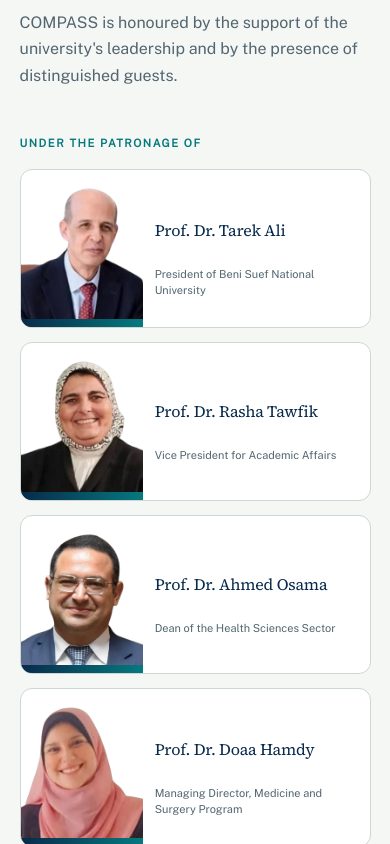
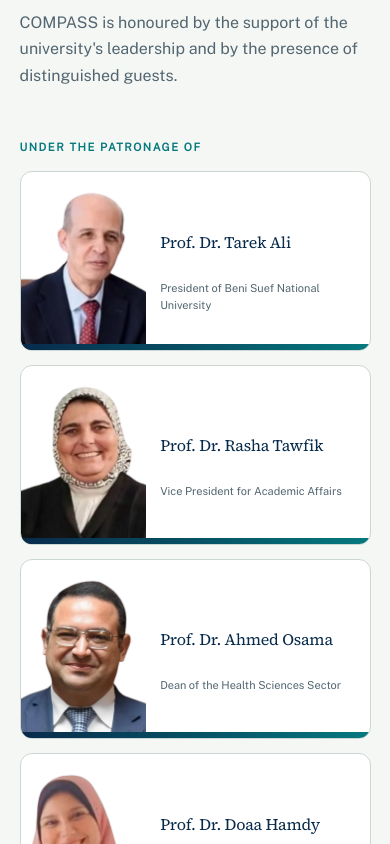
Before and after one commit to iwll07/compass-conference, a Next.js app: page /about in a window 390 px wide. Shown: the part 1240-2084 px from the top of the page. Built offline with nearby package versions, Linux system fonts and the light colour scheme; no server answers; the database is empty.

Commit message:
Polish patron cards: aligned type, full-width gradient base, per-card reveals

```diff
--- a/app/about/page.tsx
+++ b/app/about/page.tsx
@@ -51,22 +51,31 @@ export default function AboutPage() {
         </aside>
       </div>
 
-      <section id="patrons" aria-labelledby="patrons-heading" className="patrons-section reveal">
-        <div className="patrons-header">
+      <section id="patrons" aria-labelledby="patrons-heading" className="patrons-section">
+        <div className="patrons-header reveal">
           <h2 id="patrons-heading" className="section-heading">Patrons and special guests</h2>
           <p className="patrons-intro">
             COMPASS is honoured by the support of the university&apos;s leadership and by the presence of distinguished guests.
           </p>
         </div>
 
-        {visibleGroups.map((group) => (
+        {visibleGroups.map((group) => {
+          // Patronage is a four-person group: pair it 2×2 so no card is orphaned.
+          const columns = group.id === "patronage" ? 2 : 3;
+          return (
             <div key={group.id} className="patrons-group">
-            <h3 className="patrons-group-label">{group.label}</h3>
-            <div className="patrons-grid">
-              {group.people.map((person) => {
+              <h3 className="patrons-group-label reveal">{group.label}</h3>
+              <div
+                className={`patrons-grid${group.id === "patronage" ? " patrons-grid--patronage" : ""}`}
+              >
+                {group.people.map((person, index) => {
                   const initials = getInitials(person.name);
                   return (
-                  <article key={person.id} className="patron-card">
+                    <article
+                      key={person.id}
+                      className="patron-card reveal"
+                      style={{ "--reveal-delay": `${(index % columns) * 70}ms` } as React.CSSProperties}
+                    >
                       <div className="patron-card-photo-wrap">
                         {person.photo ? (
                           <Image
@@ -92,7 +101,8 @@ export default function AboutPage() {
                 })}
               </div>
             </div>
-        ))}
+          );
+        })}
       </section>
     </main>
   );
--- a/app/globals.css
+++ b/app/globals.css
@@ -1418,7 +1418,7 @@ button.sponsor-tile {
   max-width: 68ch;
 }
 .patrons-group {
-  margin-top: 48px;
+  margin-top: 52px;
 }
 .patrons-group:first-of-type {
   margin-top: 0;
@@ -1430,46 +1430,57 @@ button.sponsor-tile {
   letter-spacing: .14em;
   text-transform: uppercase;
   color: var(--accent);
-  margin-bottom: 20px;
-}
+  margin-bottom: 18px;
+}
+/* Guests read as a list: three across on desktop. */
 .patrons-grid {
   display: grid;
-  grid-template-columns: repeat(3, 1fr);
+  grid-template-columns: repeat(3, minmax(0, 1fr));
   gap: 16px;
 }
+/* Four patrons: pair them 2×2 so the row never ends in an orphan card. */
+.patrons-grid--patronage {
+  grid-template-columns: repeat(2, minmax(0, 1fr));
+}
 .patron-card {
+  position: relative;
   display: flex;
   align-items: stretch;
   background: var(--surface);
-  border: 0.5px solid var(--line);
+  border: 1px solid var(--line);
   border-radius: 12px;
-  min-height: 170px;
+  min-height: 200px;
   height: 100%;
   overflow: hidden;
 }
+/* The portraits stand on this base: one continuous brand gradient across the
+   whole card, so the cut-outs read as rising out of it rather than sitting on
+   a stub that stops where the text column starts. */
+.patron-card::after {
+  content: "";
+  position: absolute;
+  left: 0;
+  right: 0;
+  bottom: 0;
+  height: 6px;
+  background: linear-gradient(90deg, #082a4b 0%, #06797f 100%);
+  pointer-events: none;
+  z-index: 3;
+}
+:root[data-theme="dark"] .patron-card::after {
+  background: linear-gradient(90deg, #23484a 0%, #06797f 55%, #8ae2d6 100%);
+}
+/* Portrait column: 38% of the card, which at the card's height holds the
+   source 560:720 crop almost exactly — the face is never clipped. */
 .patron-card-photo-wrap {
   position: relative;
   flex: 0 0 38%;
   width: 38%;
-  min-width: 95px;
-  background: transparent;
+  min-width: 96px;
   display: flex;
   align-items: flex-end;
   justify-content: center;
   overflow: hidden;
-}
-.patron-card-photo-wrap::after {
-  content: "";
-  position: absolute;
-  bottom: 0;
-  left: 0;
-  right: 0;
-  height: 8px;
-  background: linear-gradient(90deg, #082a4b 0%, #06797f 100%);
-  z-index: 3;
-}
-:root[data-theme="dark"] .patron-card-photo-wrap::after {
-  background: linear-gradient(90deg, #101f29 0%, #06797f 50%, #8ae2d6 100%);
 }
 .patron-card-photo {
   position: relative;
@@ -1494,25 +1505,27 @@ button.sponsor-tile {
   justify-content: center;
   margin: auto;
   user-select: none;
-  z-index: 2;
-}
+}
+/* Text is top-aligned (not centred) so names and roles start on the same
+   line across a row, however long the individual strings are. */
 .patron-card-content {
   flex: 1;
   min-width: 0;
-  padding: 16px 18px 16px 14px;
+  padding: 18px 20px 18px 18px;
   display: flex;
   flex-direction: column;
-  justify-content: center;
-  gap: 6px;
+  gap: 7px;
 }
 .patron-card-name {
   font-family: "Source Serif 4", Georgia, serif;
   font-size: 16.5px;
   font-weight: 400;
-  line-height: 1.25;
+  line-height: 1.3;
   color: var(--ink);
   letter-spacing: -.015em;
   text-wrap: balance;
+  /* Reserve two lines so roles align across a row. */
+  min-height: 2.6em;
   display: -webkit-box;
   -webkit-line-clamp: 2;
   -webkit-box-orient: vertical;
@@ -1521,39 +1534,90 @@ button.sponsor-tile {
 .patron-card-title {
   font-family: "Public Sans", sans-serif;
   font-size: 11.5px;
-  line-height: 1.45;
+  line-height: 1.5;
   color: var(--muted);
-  display: -webkit-box;
-  -webkit-line-clamp: 3;
-  -webkit-box-orient: vertical;
-  overflow: hidden;
-}
-@media (max-width: 960px) {
+  max-width: 46ch;
+}
+/* Patronage carries larger portraits and more air than the guest list. */
+.patrons-grid--patronage .patron-card {
+  min-height: 250px;
+}
+.patrons-grid--patronage .patron-card-photo-wrap {
+  flex-basis: 30%;
+  width: 30%;
+}
+.patrons-grid--patronage .patron-card-content {
+  padding: 24px 28px 24px 24px;
+  justify-content: center;
+  gap: 8px;
+}
+.patrons-grid--patronage .patron-card-name {
+  font-size: 19px;
+  /* All four names fit one line; no need to reserve a second one. */
+  min-height: 0;
+}
+.patrons-grid--patronage .patron-card-title {
+  font-size: 12.5px;
+}
+@media (max-width: 1099px) {
   .patrons-grid {
-    grid-template-columns: repeat(2, 1fr);
-    gap: 16px;
-  }
-}
-@media (max-width: 640px) {
-  .patrons-grid {
+    grid-template-columns: repeat(2, minmax(0, 1fr));
+  }
+  .patron-card,
+  .patrons-grid--patronage .patron-card {
+    min-height: 195px;
+  }
+  /* The two-column width is where the longest names need a third line. */
+  .patron-card-name {
+    min-height: 3.9em;
+    -webkit-line-clamp: 3;
+  }
+  .patrons-grid--patronage .patron-card-photo-wrap {
+    flex-basis: 36%;
+    width: 36%;
+  }
+  .patrons-grid--patronage .patron-card-content {
+    padding: 20px 20px 18px 18px;
+  }
+  .patrons-grid--patronage .patron-card-name {
+    font-size: 17.5px;
+  }
+  .patrons-grid--patronage .patron-card-title {
+    font-size: 12px;
+  }
+}
+@media (max-width: 699px) {
+  .patrons-grid,
+  .patrons-grid--patronage {
     grid-template-columns: 1fr;
     gap: 14px;
   }
-  .patron-card {
-    min-height: 155px;
-  }
-  .patron-card-photo-wrap {
-    flex: 0 0 35%;
-    width: 35%;
-    min-width: 85px;
-  }
-  .patron-card-content {
-    padding: 14px 16px 14px 12px;
-  }
+  .patron-card,
+  .patrons-grid--patronage .patron-card {
+    min-height: 180px;
+  }
+  .patron-card-photo-wrap,
+  .patrons-grid--patronage .patron-card-photo-wrap {
+    flex-basis: 36%;
+    width: 36%;
+    min-width: 92px;
+  }
+  .patron-card-content,
+  .patrons-grid--patronage .patron-card-content {
+    padding: 16px 16px 14px 14px;
+    gap: 6px;
+  }
+  .patron-card-name,
+  .patrons-grid--patronage .patron-card-name {
+    font-size: 16px;
+  }
+  /* One column is wide enough for the longest name in two lines. */
   .patron-card-name {
-    font-size: 16px;
-  }
-  .patron-card-title {
+    min-height: 2.6em;
+    -webkit-line-clamp: 2;
+  }
+  .patron-card-title,
+  .patrons-grid--patronage .patron-card-title {
     font-size: 11px;
   }
   .patron-card-fallback-circle {
```
Also changed, not shown: scripts/motion-check.mjs (+36 -3 lines), scripts/patrons-check.mjs (added, +46 -0 lines), scripts/patrons-shots.mjs (added, +35 -0 lines), 1 other file (tests, documents, lock files or other folders). Lines whose indentation alone changed are shown as unchanged.
